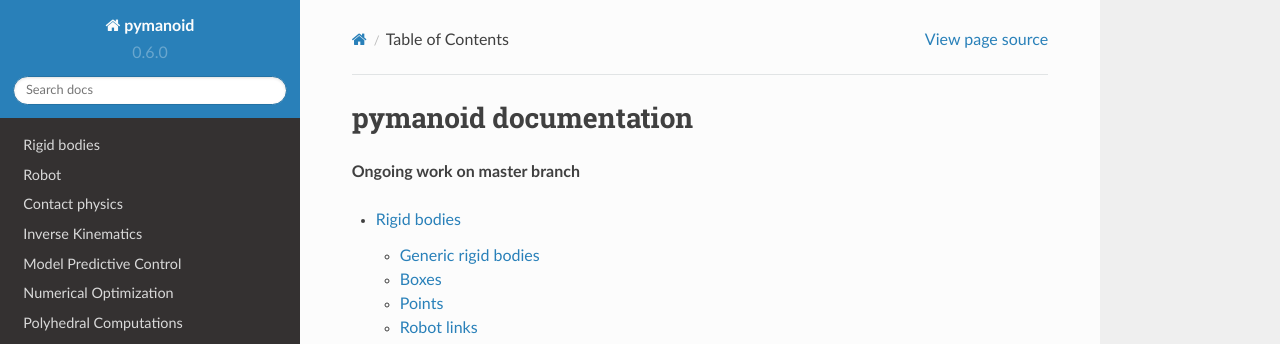
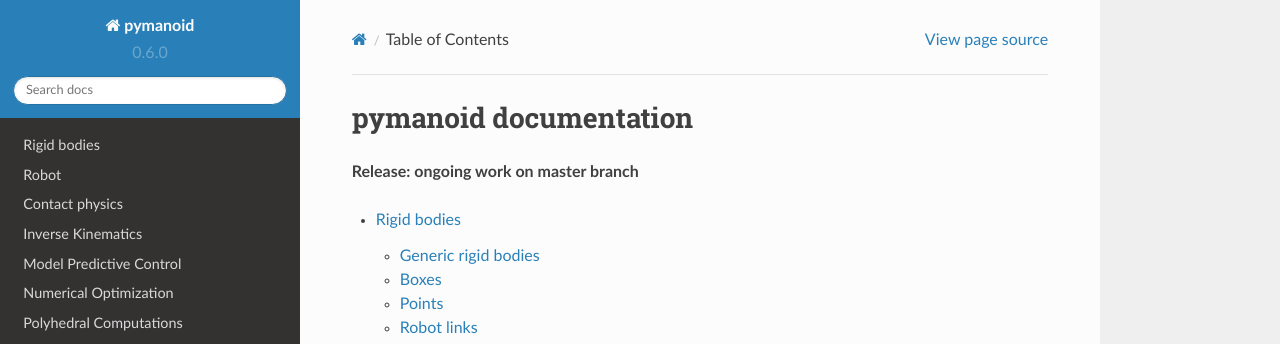
Before and after one commit to stephane-caron/pymanoid, a Sphinx documentation site: the page built from doc/source/index.rst, in a window 1280 px wide and 1381 px high. Shown: the top 344 px of the window. Built offline with Sphinx 7.4.7 and the Read the Docs theme 2.0.0, drawn with Linux system fonts in a browser that asks for light colours.

Commit message:
:lipstick:

```diff
--- a/doc/source/index.rst
+++ b/doc/source/index.rst
@@ -5,7 +5,7 @@ pymanoid documentation
 ######################
 
 .. **Release 0.6.0 -- December 16, 2016**
-**Ongoing work on master branch**
+**Release: ongoing work on master branch**
 
 .. toctree::
 
```
Also changed, not shown: README.md (+1 -1 lines).
